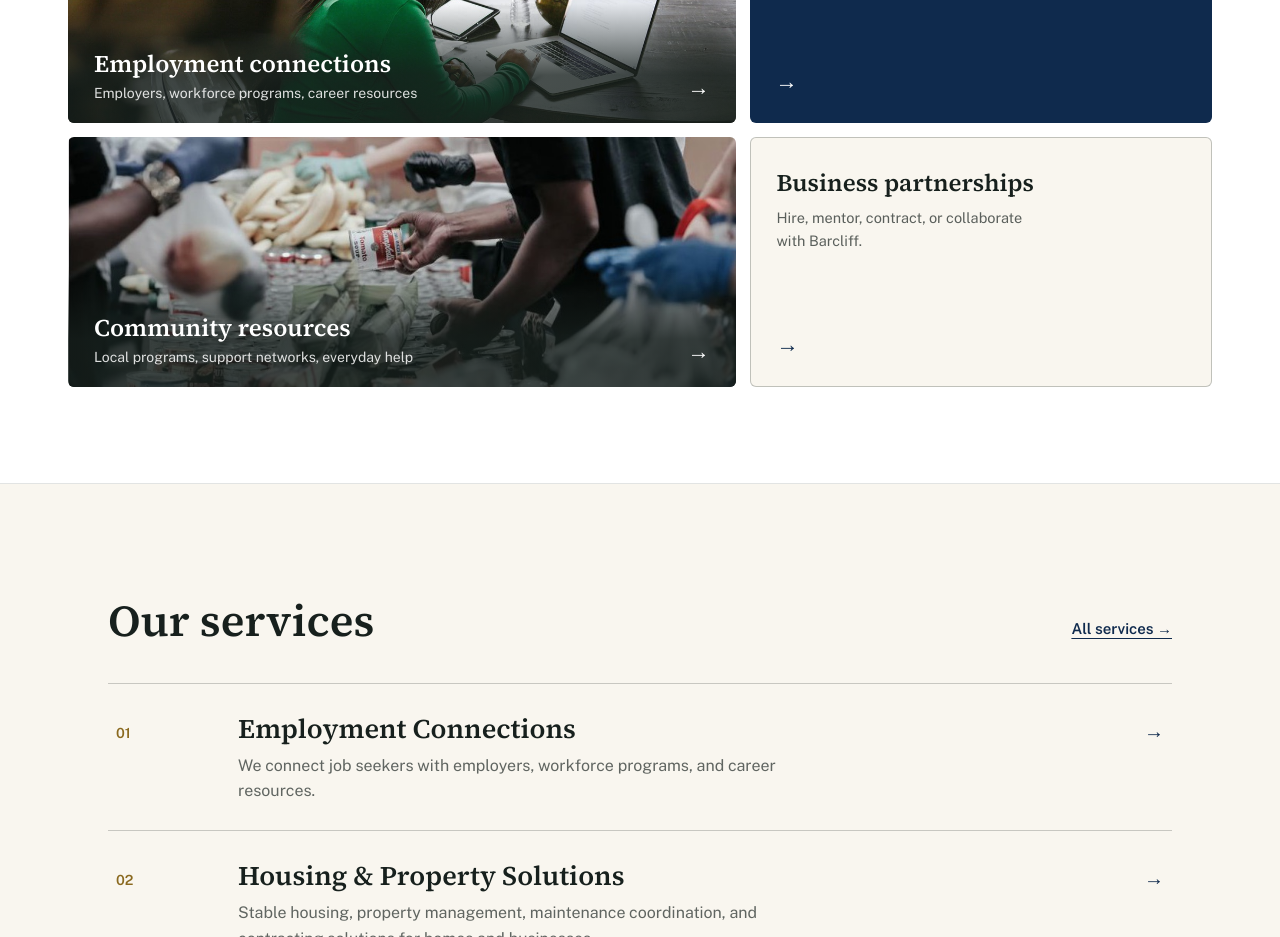
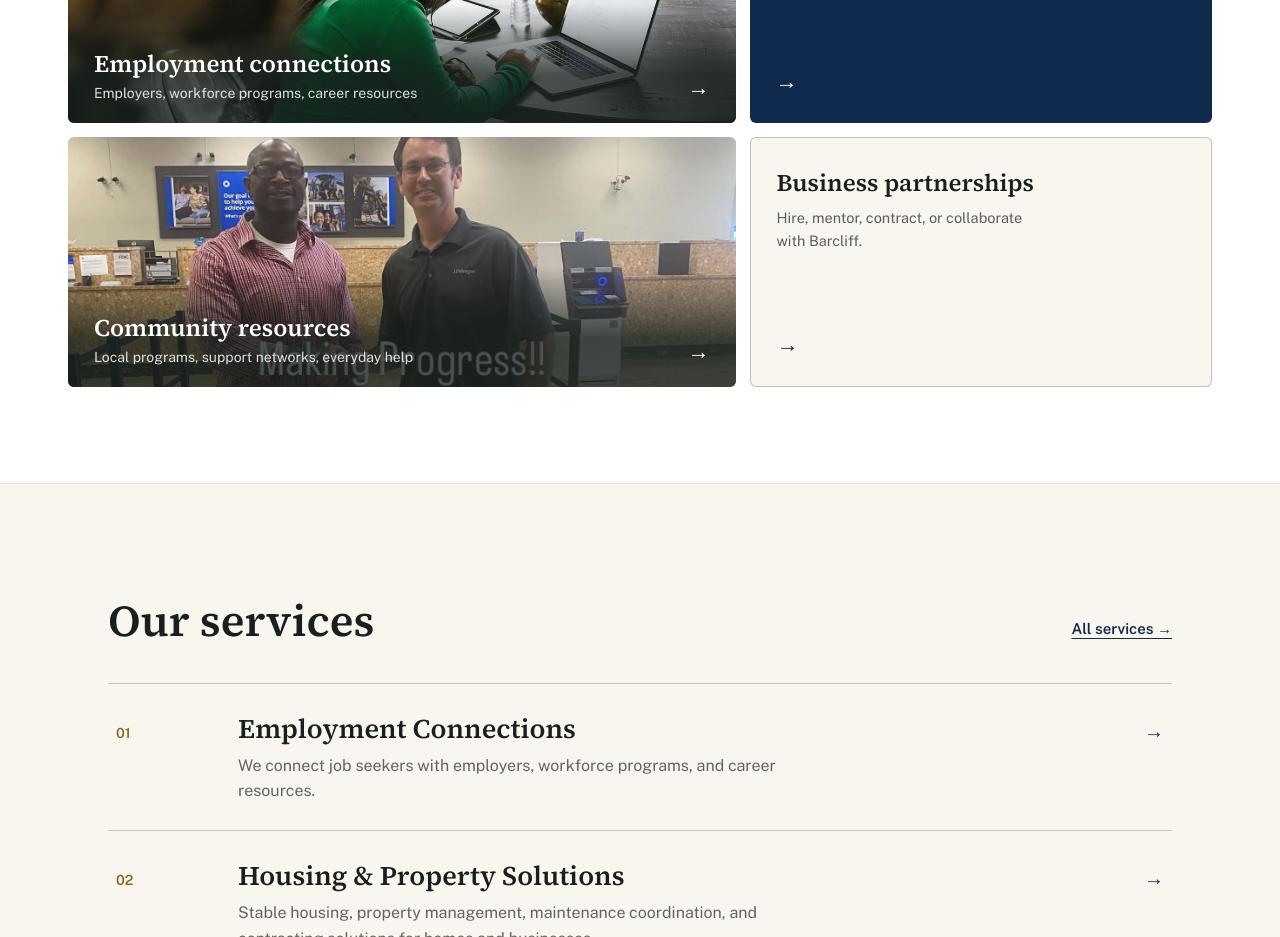
Before and after one commit to Donovan417/barcliff-site, a website built with Vite: page index.html in a window 1280 px wide. Shown: the part 3275-4212 px from the top of the page. Built offline with nearby package versions, Linux system fonts and the light colour scheme.

Commit message:
Update Community Resources photo

```diff
--- a/index.html
+++ b/index.html
@@ -178,10 +178,10 @@
             <a href="/find-help.html" class="card-photo card-photo--short card-photo--resources">
               <div class="card-photo__media">
                 <img
-                  src="/uploads/barcliff-community-resources.jpg"
-                  alt="Volunteers coordinating food resources together at a community distribution table"
-                  width="870"
-                  height="582"
+                  src="/uploads/barcliff-community-resources-making-progress.jpeg"
+                  alt="Two community partners shaking hands at a Chase branch"
+                  width="1536"
+                  height="2048"
                   loading="lazy"
                 />
               </div>
--- a/src/style.css
+++ b/src/style.css
@@ -764,7 +764,7 @@ img {
 }
 
 .card-photo--resources img {
-  object-position: 50% 45%;
+  object-position: 50% 34%;
 }
 
 .card-photo__overlay {
```
Also changed, not shown: public/uploads/barcliff-community-resources-making-progress.jpeg (added).
